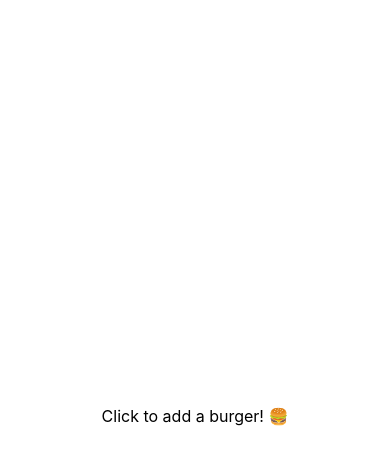
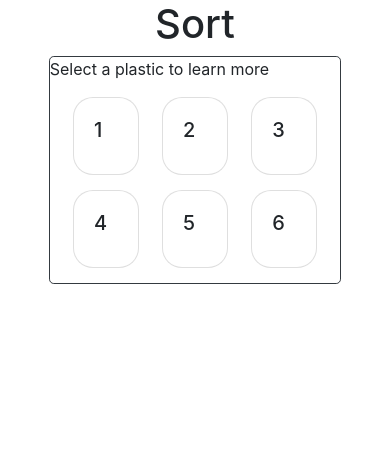
Before and after one commit to uw-info442c-au20/crusty-crab-crewmates, a React (Create React App) app in the folder app/: page / in a window 390 px wide. Shown: the top 464 px of the page. Built offline with nearby package versions, Linux system fonts and the light colour scheme.

Commit message:
Add basic layout for mobile home page

```diff
--- a/app/package.json
+++ b/app/package.json
@@ -18,6 +18,7 @@
     "react-bootstrap": "^1.3.0",
     "react-dom": "^17.0.0",
     "react-router": "^5.2.0",
+    "react-router-dom": "^5.2.0",
     "react-scripts": "3.4.4"
   },
   "scripts": {
--- a/app/src/App.css
+++ b/app/src/App.css
@@ -1,7 +1,3 @@
-.App {
-  text-align: center;
-}
-
 .App-logo {
   height: 40vmin;
   pointer-events: none;
--- a/app/src/App.js
+++ b/app/src/App.js
@@ -1,19 +1,31 @@
 import React from 'react';
 import './App.css';
-import Fun from './Fun';
+import Home from './client/pages/Home';
+import { BrowserRouter as Router, Route, Switch } from 'react-router-dom';
 
 function App() {
 
 
   return (
     <div className="App">
+      <Router>
+        <Switch>
+          <Route path='/'>
+            <Home />
+          </Route>
+        </Switch>
+      </Router>
       {/* firebase setup */}
-      <body>
-        <Fun />
-        <script src="/__/firebase/7.24.0/firebase-app.js"></script>
-        <script src="/__/firebase/7.24.0/firebase-analytics.js"></script>
-        <script src="/__/firebase/init.js"></script>
-      </body>
+      <script src="/__/firebase/7.24.0/firebase-app.js"></script>
+      <script src="/__/firebase/7.24.0/firebase-analytics.js"></script>
+      <script src="/__/firebase/init.js"></script>
+      {/* bootstrap cdn */}
+      <link
+        rel="stylesheet"
+        href="https://maxcdn.bootstrapcdn.com/bootstrap/4.5.0/css/bootstrap.min.css"
+        integrity="sha384-9aIt2nRpC12Uk9gS9baDl411NQApFmC26EwAOH8WgZl5MYYxFfc+NcPb1dKGj7Sk"
+        crossOrigin="anonymous"
+      />
     </div>
   );
 }
--- /dev/null
+++ b/app/src/client/components/PlasticCard.js
@@ -0,0 +1,17 @@
+import React, { Component } from 'react';
+import { Card } from 'react-bootstrap';
+
+export default class PlasticCard extends Component {
+    render() {
+        return (
+            <Card style={{
+                width: '66px',
+                borderRadius: "20px",
+            }}>
+                <Card.Body>
+                    <Card.Title>{this.props.number}</Card.Title>
+                </Card.Body>
+            </Card>
+        )
+    }
+}
--- a/app/src/client/components/searchbar.js
+++ b/app/src/client/components/searchbar.js
@@ -1,6 +1,6 @@
 import React, { Component } from 'react'
 
-export default class components extends Component {
+export default class SearchBar extends Component {
     constructor(props) {
         super(props);
         this.state = {
--- /dev/null
+++ b/app/src/client/pages/Home.js
@@ -0,0 +1,29 @@
+import React, { Component } from 'react';
+import PlasticCard from '../components/PlasticCard';
+
+export default class Home extends Component {
+    constructor(props) {
+        super(props);
+        this.state = {
+            data: [1,2,3,4,5,6],
+        }
+    }
+
+    render() {
+        return (
+            <div>
+                <h1 className="text-center">Sort</h1>
+                <div className="card-deck rounded-lg border border-dark w-75 h-75 ml-auto mr-auto">
+                    <p className="text-left">Select a plastic to learn more</p>
+                    <div style={{
+                        display: 'grid',
+                        justifyContent: "space-evenly",
+                        gridTemplateColumns: "auto auto auto"
+                    }}>
+                        {this.state.data.map(d => <PlasticCard key={d} number={d} />)}
+                    </div>
+                </div>
+            </div>
+        )
+    }
+}
```
Also changed, not shown: 1 other file (tests, documents, lock files or other folders).
